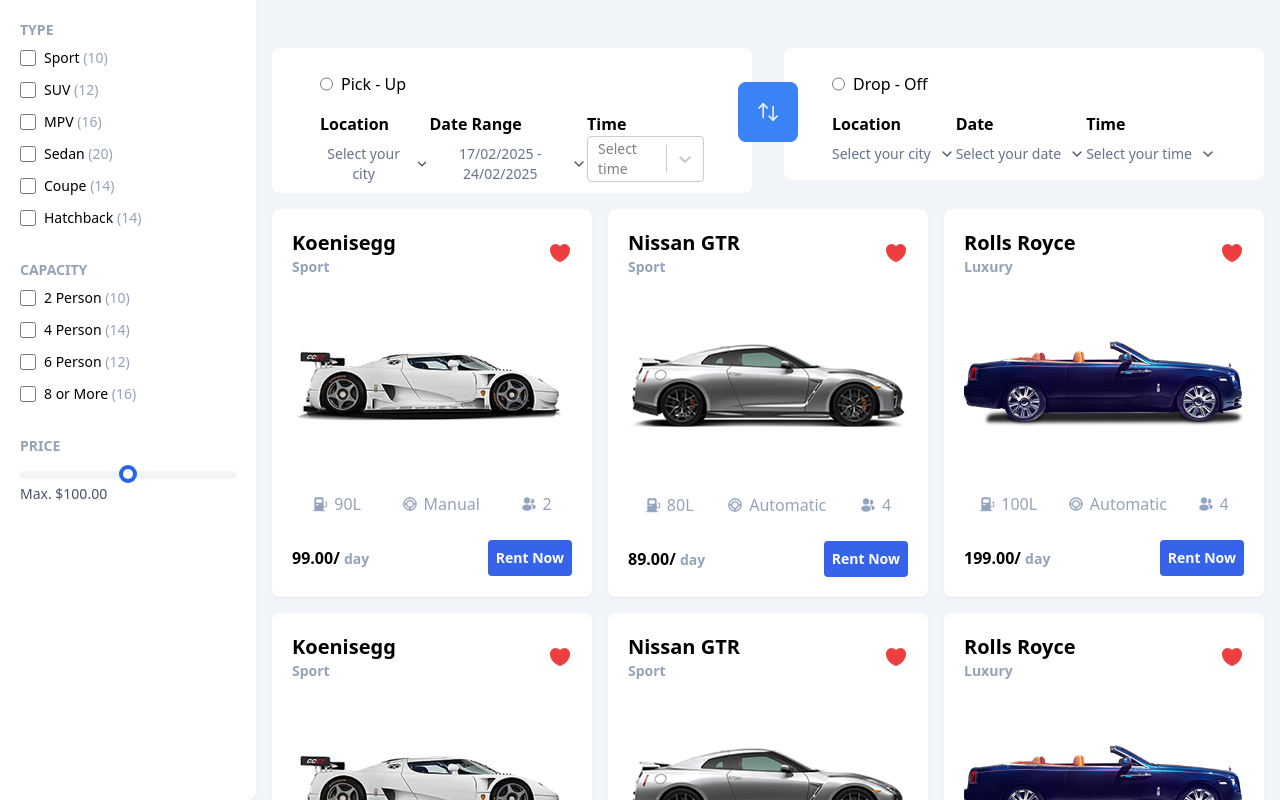
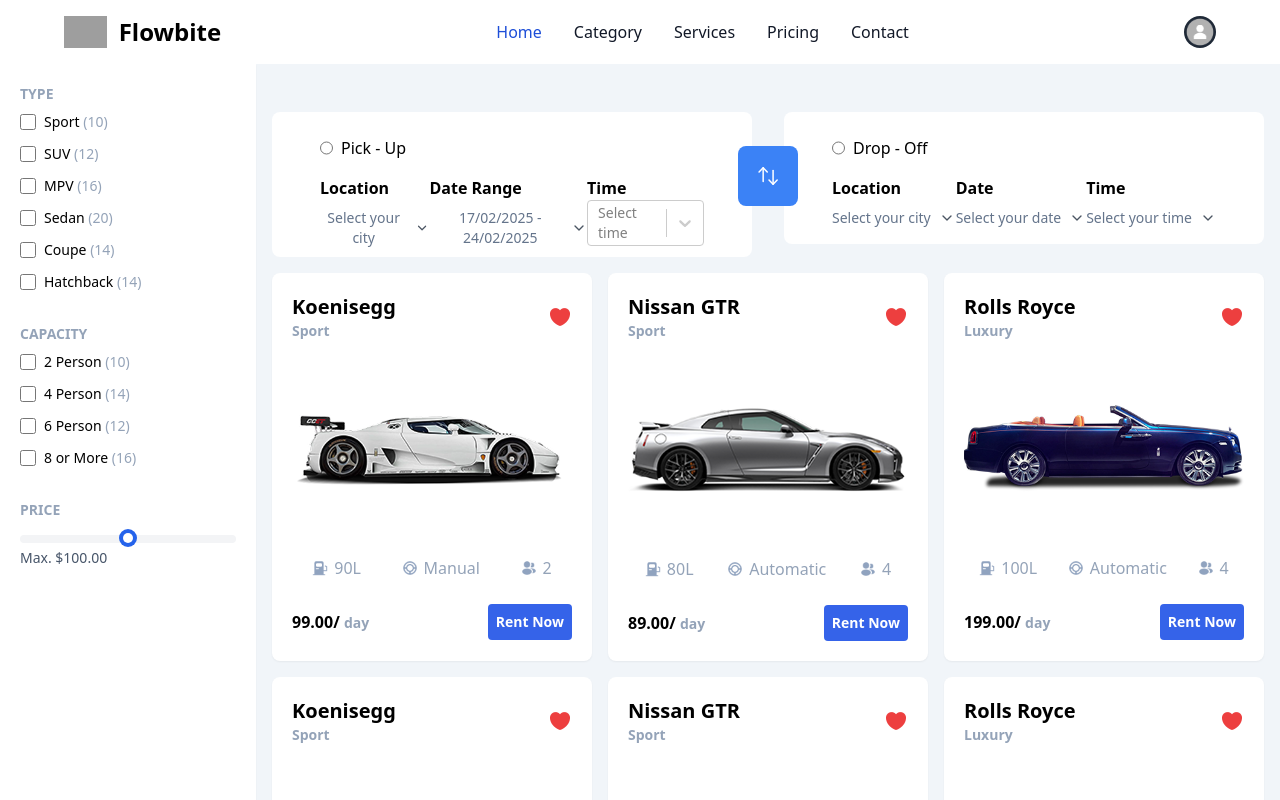
Before and after one commit to zendParadox/morent-fe, a React (Vite) app: page /category in a window 1280 px wide. Shown: the top 800 px of the page. Built offline with nearby package versions, Linux system fonts and the light colour scheme; grey boxes are pictures that could not be loaded.

Commit message:
update: Category page and Navbar

```diff
--- a/src/App.jsx
+++ b/src/App.jsx
@@ -2,6 +2,7 @@
 
 import Home from "./pages/Home";
 import Category from "./pages/Category";
+import DetailCar from "./pages/DetailCar";
 
 function App() {
   return (
@@ -10,6 +11,7 @@
         <Routes>
           <Route path="/" element={<Home />} />
           <Route path="/category" element={<Category />} />
+          <Route path="/detail-car" element={<DetailCar />} />
         </Routes>
       </Router>
     </div>
--- a/src/components/Navbar.jsx
+++ b/src/components/Navbar.jsx
@@ -1,3 +1,4 @@
+import { Link } from "react-router-dom";
 import Profile from "../assets/icon/profile.png";
 
 function Navbar() {
@@ -102,19 +103,18 @@
             id="navbar-user">
             <ul className="flex flex-col font-medium p-4 md:p-0 mt-4 border border-gray-100 rounded-lg bg-gray-50 md:space-x-8 rtl:space-x-reverse md:flex-row md:mt-0 md:border-0 md:bg-white ">
               <li>
-                <a
-                  href="#"
-                  className="block py-2 px-3 text-white bg-blue-700 rounded-sm md:bg-transparent md:text-blue-700 md:p-0 "
-                  aria-current="page">
+                <Link
+                  to="/"
+                  className="block py-2 px-3 text-white bg-blue-700 rounded-sm md:bg-transparent md:text-blue-700 md:p-0 ">
                   Home
-                </a>
+                </Link>
               </li>
               <li>
-                <a
-                  href="#"
+                <Link
+                  to="/category"
                   className="block py-2 px-3 text-gray-900 rounded-sm hover:bg-gray-100 md:hover:bg-transparent md:hover:text-blue-700 md:p-0 ">
-                  About
-                </a>
+                  Category
+                </Link>
               </li>
               <li>
                 <a
--- a/src/pages/Category.jsx
+++ b/src/pages/Category.jsx
@@ -5,13 +5,16 @@
 import Koenisegg from "../assets/images/koenisegg.png";
 import NissanGTR from "../assets/images/nissan-gtr.png";
 import RollsRoyce from "../assets/images/rolls-royce.png";
+import Navbar from "../components/Navbar";
 
 function Category() {
   return (
+    <div className="">
+      <Navbar />
       <div className="flex">
         <Sidebar />
         <div className="flex-grow p-4">
-        <div className="grid grid-cols-1 gap-4">
+          <div className="grid grid-cols-1 gap-4 ">
             <SortCard />
             <div className="grid grid-cols-3 gap-4">
               <CardCar
@@ -72,6 +75,7 @@
           </div>
         </div>
       </div>
+    </div>
   );
 }
 
```
Lines whose indentation alone changed are shown as unchanged.
